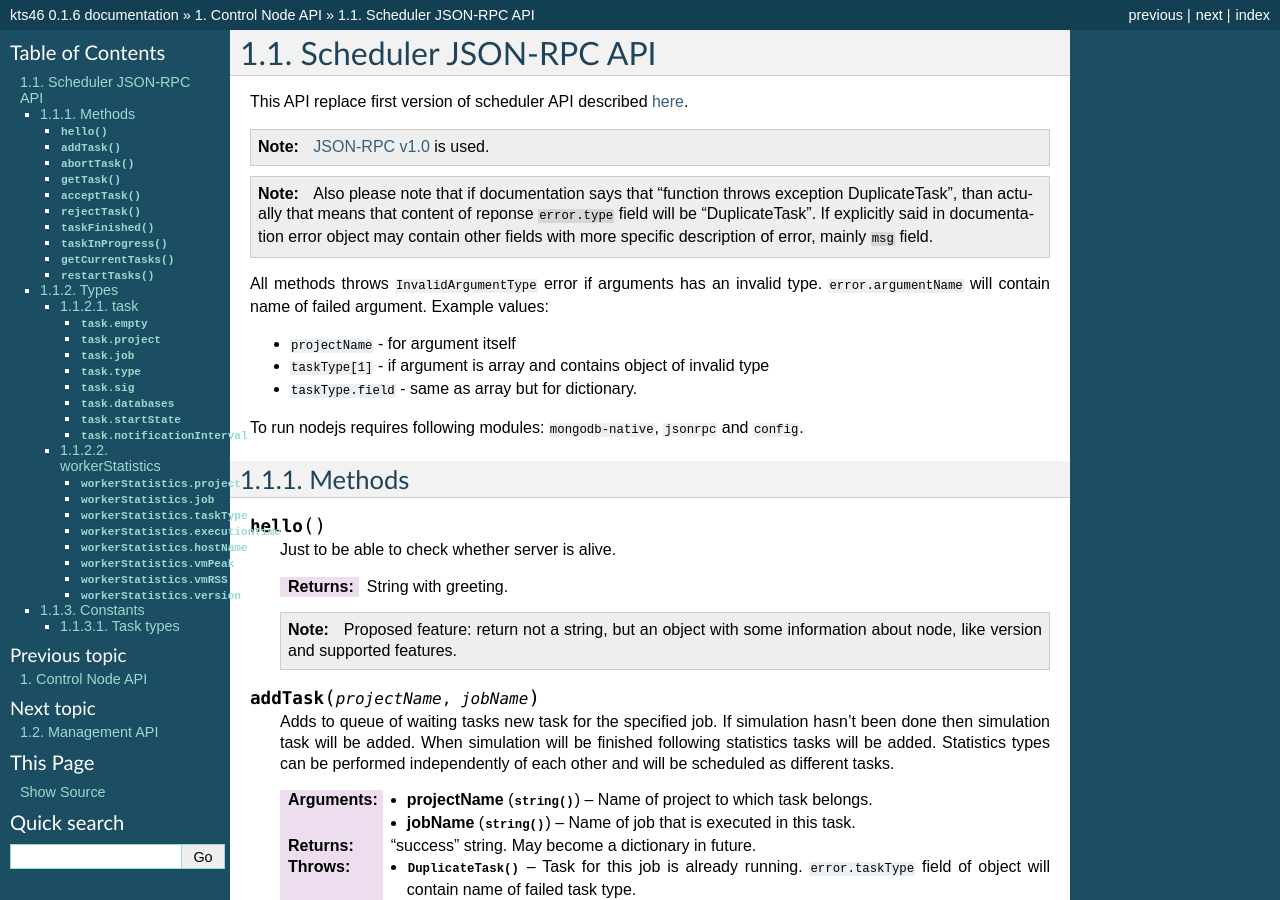
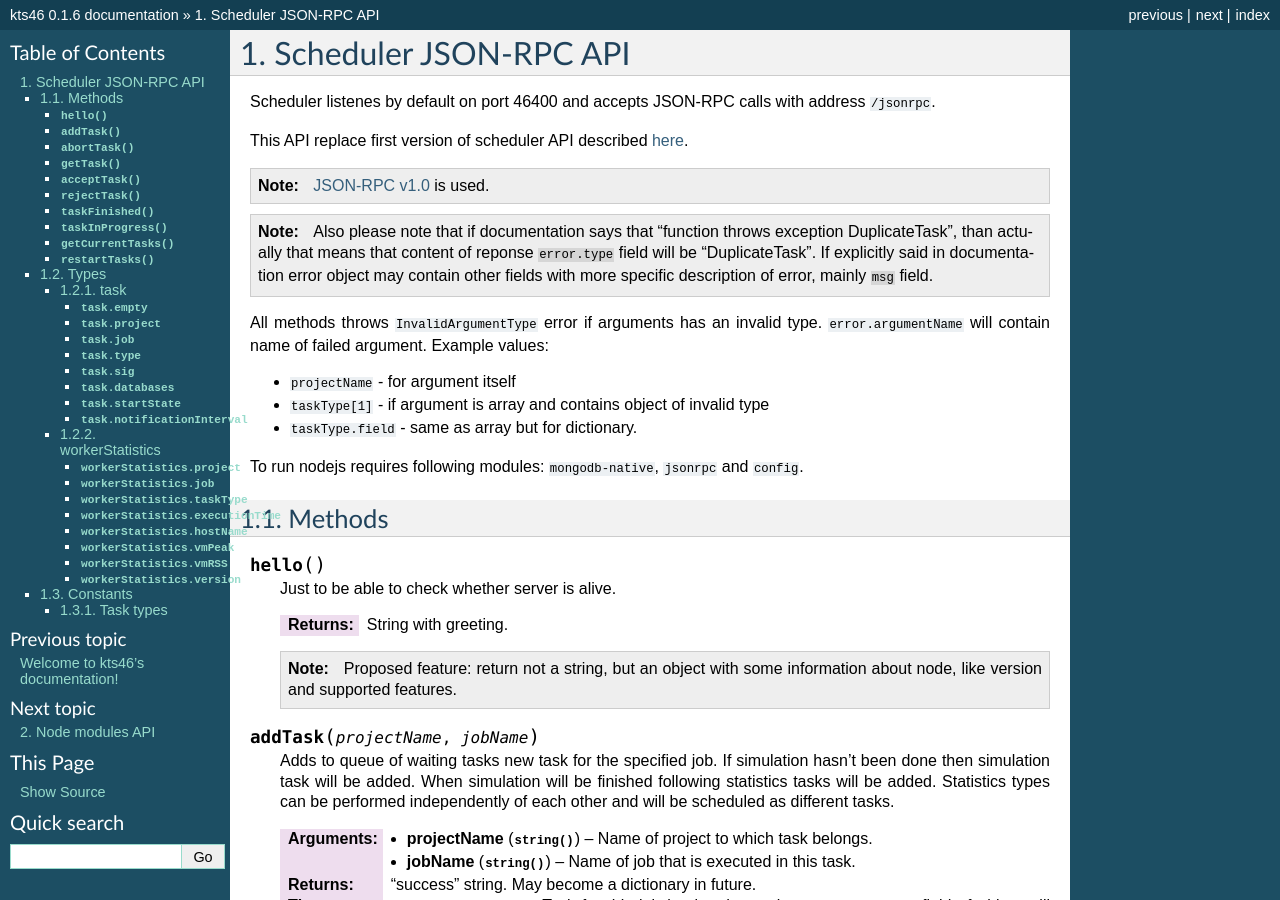
Before and after one commit to anthony-kolesov/kts46, a Sphinx documentation site: the page built from doc/source/SchedulerAPI.rst, in a window 1280 px wide and 900 px high. Built offline with Sphinx 7.4.7, drawn with Linux system fonts in a browser that asks for light colours; formulas are drawn with MathJax 3; some of the changed text lies outside the part shown.

Commit message:
Update documentation with HTTP API.

```diff
--- a/doc/source/SchedulerAPI.rst
+++ b/doc/source/SchedulerAPI.rst
@@ -3,6 +3,8 @@
 Scheduler JSON-RPC API
 ======================
 
+Scheduler listenes by default on port 46400 and accepts JSON-RPC calls with
+address ``/jsonrpc``.
 
 This API replace first version of scheduler API described
 `here <http://code.google.com/p/kts46/wiki/SchedulerAPI>`_.
--- a/doc/source/index.rst
+++ b/doc/source/index.rst
@@ -12,12 +12,13 @@ Contents:
     :maxdepth: 2
     :numbered:
 
-    ControlNode.rst
+    SchedulerAPI.rst
     NodeModules.rst
     kts46.rst
     jsonRpcClient.rst
     model.rst
     OfflineWorker.rst
+    httpApi.rst
     Changelog.rst
 
 Indices and tables
```
Also changed, not shown: doc/source/ControlNode.rst (deleted, +0 -19 lines), doc/source/httpApi.rst (added, +16 -0 lines).
